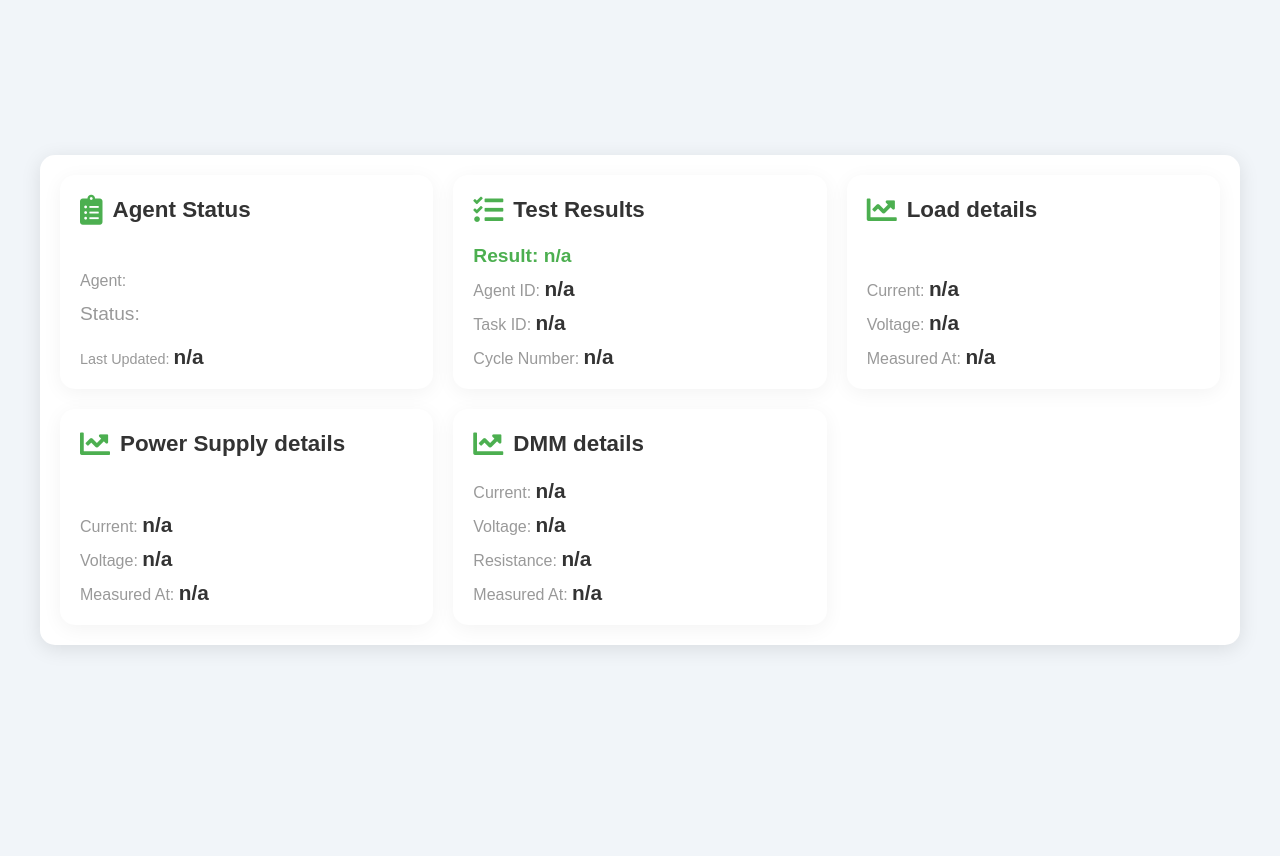
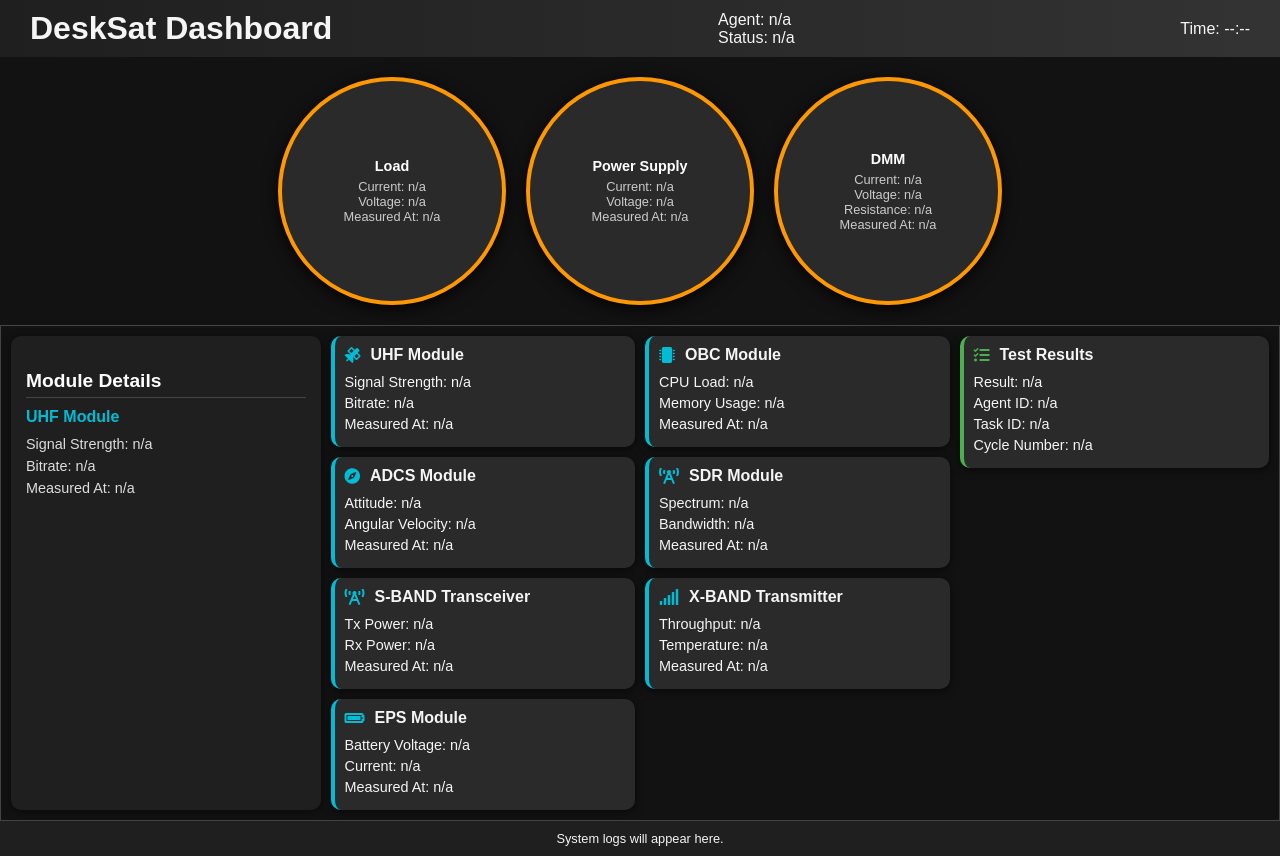
Before and after one commit to LiGuru/mini-scada, an Electron app: page gui/index.html in a window 1280 px wide. Before the commit the page ends 800 px from the top, so only its background shows below. Drawn offline with Linux system fonts and the light colour scheme; no server answers.

Commit message:
update gui add modules

```diff
--- a/gui/index.html
+++ b/gui/index.html
@@ -3,180 +3,163 @@
 <head>
     <meta charset="UTF-8">
     <meta name="viewport" content="width=device-width, initial-scale=1.0">
-    <title>Measurement Dashboard</title>
+    <title>DeskSat Dashboard</title>
     <link rel="stylesheet" href="https://cdnjs.cloudflare.com/ajax/libs/font-awesome/5.15.4/css/all.min.css">
-    <style>
-        * {
-            box-sizing: border-box;
-            margin: 0;
-            padding: 0;
-        }
-        body {
-            font-family: 'Arial', sans-serif;
-            background-color: #f1f5f9;
-            display: flex;
-            justify-content: center;
-            align-items: center;
-            height: 100vh;
-            margin: 0;
-            padding: 20px;
-        }
-
-        .dashboard {
-            display: grid;
-            grid-template-columns: repeat(auto-fill, minmax(300px, 1fr));
-            gap: 20px;
-            width: 100%;
-            max-width: 1200px;
-            padding: 20px;
-            background-color: white;
-            border-radius: 15px;
-            box-shadow: 0 4px 20px rgba(0, 0, 0, 0.1);
-        }
-
-        .card {
-            background-color: #fff;
-            border-radius: 15px;
-            box-shadow: 0 4px 20px rgba(0, 0, 0, 0.05);
-            padding: 20px;
-            display: flex;
-            flex-direction: column;
-            justify-content: space-between;
-            transition: transform 0.3s ease;
-        }
-
-        .card:hover {
-            transform: translateY(-10px);
-        }
-
-        .card-header {
-            display: flex;
-            align-items: center;
-            margin-bottom: 20px;
-        }
-
-        .card-header i {
-            font-size: 30px;
-            color: #4CAF50;
-            margin-right: 10px;
-        }
-
-        .card-header h3 {
-            font-size: 1.4rem;
-            font-weight: 600;
-            color: #333;
-        }
-
-        .card-body {
-            display: flex;
-            flex-direction: column;
-            gap: 10px;
-        }
-
-        .status, .result {
-            font-size: 1.2rem;
-            font-weight: bold;
-        }
-
-        .status.ready {
-            color: #4CAF50;
-        }
-
-        .status.failed {
-            color: #F44336;
-        }
-
-        .result.pass {
-            color: #4CAF50;
-        }
-
-        .result.fail {
-            color: #F44336;
-        }
-
-        .label {
-            color: #999;
-            font-weight: normal;
-        }
-
-        .value {
-            font-size: 1.3rem;
-            font-weight: bold;
-            color: #333;
-        }
-
-        .timestamp {
-            font-size: 0.9rem;
-            color: #777;
-            margin-top: 10px;
-        }
-    </style>
+    <link rel="stylesheet" href="styles/main.css">
+    <link rel="stylesheet" href="styles/modules.css">
+    <link rel="stylesheet" href="styles/instruments.css">
+    <link rel="stylesheet" href="styles/tests.css">
 </head>
 <body>
-
-<div class="dashboard">
-    <!-- Status Card -->
-    <div class="card">
-        <div class="card-header">
-            <i class="fas fa-clipboard-list"></i>
-            <h3>Agent Status</h3>
+    <div class="main-container">
+<header>
+    <div class="header-left">
+        <h1>DeskSat Dashboard</h1>
+    </div>
+    <div class="header-center">
+        <div>Agent: <span id="statusAgentId">n/a</span></div>
+        <div>Status: <span id="status">n/a</span></div>
+    </div>
+    <div class="header-right">
+        <div>Time: <span id="statusTimestamp">--:--</span></div>
+    </div>
+</header>
+        <div class="instrument-block">
+            <div class="instrument-circle" id="loadCircle">
+            <div class="circle-label">Load</div>
+            <div><span class="label">Current:</span> <span id="LoadCurrent">n/a</span></div>
+            <div><span class="label">Voltage:</span> <span id="LoadVoltage">n/a</span></div>
+            <div><span class="label">Measured At:</span> <span id="LoadMeasuredAt">n/a</span></div>
         </div>
-        <div class="card-body">
-            <div class="StatusAgentId"><span class="label">Agent: </span><span class="value" id="statusAgentId"></span> </div>
-            <div class="status ready"><span class="label">Status: </span><span class="value" id="status"></span> </div>
-            <div class="timestamp"><span class="label">Last Updated:</span> <span id="statusTimestamp" class="value">n/a</span></div>
+        <div class="instrument-circle" id="powerSupplyCircle">
+            <div class="circle-label">Power Supply</div>
+            <div><span class="label">Current:</span> <span id="PSCurrent">n/a</span></div>
+            <div><span class="label">Voltage:</span> <span id="PSVoltage">n/a</span></div>
+            <div><span class="label">Measured At:</span> <span id="PSMeasuredAt">n/a</span></div>
+        </div>
+        <div class="instrument-circle" id="dmmCircle">
+            <div class="circle-label">DMM</div>
+            <div><span class="label">Current:</span> <span id="DMMCurrent">n/a</span></div>
+            <div><span class="label">Voltage:</span> <span id="DMMVoltage">n/a</span></div>
+            <div><span class="label">Resistance:</span> <span id="DMMResistance">n/a</span></div>
+            <div><span class="label">Measured At:</span> <span id="DMMMeasuredAt">n/a</span></div>
         </div>
     </div>
 
-    <!-- Test Result Card -->
-    <div class="card">
-        <div class="card-header">
-            <i class="fas fa-tasks"></i>
-            <h3>Test Results</h3>
+<main>
+    <section class="sidebar-section">
+        <h3>Module Details</h3>
+        <div id="moduleDetailsContent">
+            <p>Select a module to see details.</p>
         </div>
-        <div class="card-body">
-            <div class="result pass" id="result">Result: n/a</div>
-            <div><span class="label">Agent ID:</span> <span id="agentId" class="value">n/a</span></div>
-            <div><span class="label">Task ID:</span> <span id="taskId" class="value">n/a</span></div>
-            <div><span class="label">Cycle Number:</span> <span id="cycleNumber" class="value">n/a</span></div>
+    </section>
+    <!-- Modules Section -->
+    <section class="modules-section">
+        <div class="card module-card" id="UHFId">
+            <div class="card-header">
+                <i class="fas fa-satellite"></i>
+                <h3>UHF Module</h3>
+            </div>
+            <div class="card-body">
+                <div><span class="label">Signal Strength:</span> <span id="UHFSignal">n/a</span></div>
+                <div><span class="label">Bitrate:</span> <span id="UHFBitrate">n/a</span></div>
+                <div><span class="label">Measured At:</span> <span id="UHFMeasuredAt">n/a</span></div>
+            </div>
         </div>
-    </div>
 
-    <!-- Measurement Details Card -->
-    <div class="card">
-        <div class="card-header">
-            <i class="fas fa-chart-line"></i>
-            <h3>Load details</h3>
+        <div class="card module-card" id="OBCId">
+            <div class="card-header">
+                <i class="fas fa-microchip"></i>
+                <h3>OBC Module</h3>
+            </div>
+            <div class="card-body">
+                <div><span class="label">CPU Load:</span> <span id="OBCCpuLoad">n/a</span></div>
+                <div><span class="label">Memory Usage:</span> <span id="OBCMemory">n/a</span></div>
+                <div><span class="label">Measured At:</span> <span id="OBCMeasuredAt">n/a</span></div>
+            </div>
         </div>
-        <div class="card-body" id="loadId">
-            <div><span class="label">Current:</span> <span id="LoadCurrent" class="value">n/a</span></div>
-            <div><span class="label">Voltage:</span> <span id="LoadVoltage" class="value">n/a</span></div>
-            <div><span class="label">Measured At:</span> <span id="LoadMeasuredAt" class="value">n/a</span></div>
+
+        <div class="card module-card" id="ADCSId">
+            <div class="card-header">
+                <i class="fas fa-compass"></i>
+                <h3>ADCS Module</h3>
+            </div>
+            <div class="card-body">
+                <div><span class="label">Attitude:</span> <span id="ADCSAttitude">n/a</span></div>
+                <div><span class="label">Angular Velocity:</span> <span id="ADCSAngularVelocity">n/a</span></div>
+                <div><span class="label">Measured At:</span> <span id="ADCSMeasuredAt">n/a</span></div>
+            </div>
         </div>
-    </div>
-    <div class="card">
-        <div class="card-header">
-            <i class="fas fa-chart-line"></i>
-            <h3>Power Supply details</h3>
+
+        <div class="card module-card" id="SDRId">
+            <div class="card-header">
+                <i class="fas fa-broadcast-tower"></i>
+                <h3>SDR Module</h3>
+            </div>
+            <div class="card-body">
+                <div><span class="label">Spectrum:</span> <span id="SDRSpectrum">n/a</span></div>
+                <div><span class="label">Bandwidth:</span> <span id="SDRBandwidth">n/a</span></div>
+                <div><span class="label">Measured At:</span> <span id="SDRMeasuredAt">n/a</span></div>
+            </div>
         </div>
-        <div class="card-body" id="powerSupplyId">
-            <div><span class="label">Current:</span> <span id="PSCurrent" class="value">n/a</span></div>
-            <div><span class="label">Voltage:</span> <span id="PSVoltage" class="value">n/a</span></div>
-            <div><span class="label">Measured At:</span> <span id="PSMeasuredAt" class="value">n/a</span></div>
+
+        <div class="card module-card" id="SBANDId">
+            <div class="card-header">
+                <i class="fas fa-broadcast-tower"></i>
+                <h3>S-BAND Transceiver</h3>
+            </div>
+            <div class="card-body">
+                <div><span class="label">Tx Power:</span> <span id="SBANDTxPower">n/a</span></div>
+                <div><span class="label">Rx Power:</span> <span id="SBANDRxPower">n/a</span></div>
+                <div><span class="label">Measured At:</span> <span id="SBANDMeasuredAt">n/a</span></div>
+            </div>
         </div>
-    </div>
-    <div class="card">
-        <div class="card-header">
-            <i class="fas fa-chart-line"></i>
-            <h3>DMM details</h3>
+
+        <div class="card module-card" id="XBANDId">
+            <div class="card-header">
+                <i class="fas fa-signal"></i>
+                <h3>X-BAND Transmitter</h3>
+            </div>
+            <div class="card-body">
+                <div><span class="label">Throughput:</span> <span id="XBANDThroughput">n/a</span></div>
+                <div><span class="label">Temperature:</span> <span id="XBANDTemp">n/a</span></div>
+                <div><span class="label">Measured At:</span> <span id="XBANDMeasuredAt">n/a</span></div>
+            </div>
         </div>
-        <div class="card-body" id="DmmId">
-            <div><span class="label">Current:</span> <span id="DMMCurrent" class="value">n/a</span></div>
-            <div><span class="label">Voltage:</span> <span id="DMMVoltage" class="value">n/a</span></div>
-            <div><span class="label">Resistance:</span> <span id="DMMResistance" class="value">n/a</span></div>
-            <div><span class="label">Measured At:</span> <span id="DMMMeasuredAt" class="value">n/a</span></div>
+
+        <div class="card module-card" id="EPSId">
+            <div class="card-header">
+                <i class="fas fa-battery-full"></i>
+                <h3>EPS Module</h3>
+            </div>
+            <div class="card-body">
+                <div><span class="label">Battery Voltage:</span> <span id="EPSVoltage">n/a</span></div>
+                <div><span class="label">Current:</span> <span id="EPSCurrent">n/a</span></div>
+                <div><span class="label">Measured At:</span> <span id="EPSMeasuredAt">n/a</span></div>
+            </div>
         </div>
-    </div>
+    </section>
+
+    <!-- Tests Section -->
+    <section class="tests-section">
+        <div class="card test-card">
+            <div class="card-header">
+                <i class="fas fa-tasks"></i>
+                <h3>Test Results</h3>
+            </div>
+            <div class="card-body">
+                <div>Result: <span id="result">n/a</span></div>
+                <div>Agent ID: <span id="agentId">n/a</span></div>
+                <div>Task ID: <span id="taskId">n/a</span></div>
+                <div>Cycle Number: <span id="cycleNumber">n/a</span></div>
+            </div>
+        </div>
+    </section>
+</main>
+
+<footer>
+    <div id="logs">System logs will appear here.</div>
+</footer>
 </div>
 
 <script type="module" src="renderer.js"></script>
--- a/gui/main.js
+++ b/gui/main.js
@@ -1,3 +1,7 @@
+require('electron-reload')(__dirname, {
+    electron: require(`${__dirname}/node_modules/electron`)
+});
+
 const { app, BrowserWindow, ipcMain, screen } = require('electron');
 
 const amqp = require('amqplib');
@@ -19,7 +23,7 @@ async function createWindow() {
             nodeIntegration: false
         }
     });
-    mainWindow.webContents.openDevTools();
+    // mainWindow.webContents.openDevTools();
 
     try {
         await mainWindow.loadFile('index.html');
--- a/gui/package.json
+++ b/gui/package.json
@@ -34,12 +34,13 @@
   "dependencies": {
     "amqplib": "^0.10.3"
   },
-    "repository": {
+  "repository": {
     "type": "git",
     "url": "https://github.com/nvlahovski-endurosat/mini-scada.git"
   },
   "devDependencies": {
     "electron": "^35.2.1",
-    "electron-builder": "^26.0.12"
+    "electron-builder": "^26.0.12",
+    "electron-reload": "^2.0.0-alpha.1"
   }
 }
--- a/gui/renderer.js
+++ b/gui/renderer.js
@@ -4,6 +4,28 @@ import { updateDMM } from './instruments/dmm.js';
 import {formatDate} from "./utils/helpers.js";
 
 const api = window.electronAPI;
+
+document.addEventListener('DOMContentLoaded', () => {
+    const moduleDetails = document.getElementById('moduleDetailsContent');
+    const moduleCards = document.querySelectorAll('.module-card');
+
+    function loadModuleDetails(card) {
+        const moduleName = card.querySelector('h3').textContent;
+        const details = card.querySelector('.card-body').innerHTML;
+        moduleDetails.innerHTML = `<h4>${moduleName}</h4>${details}`;
+    }
+
+    if (moduleCards.length > 0) {
+        loadModuleDetails(moduleCards[0]); // Зарежда първия модул по подразбиране
+    }
+
+    moduleCards.forEach(card => {
+        card.addEventListener('click', () => {
+            loadModuleDetails(card);
+        });
+    });
+});
+
 
 function updateAgentStatus(status) {
     const agentIdElement = document.getElementById('statusAgentId');
--- /dev/null
+++ b/gui/styles/instruments.css
@@ -0,0 +1,37 @@
+.instrument-block {
+    display: flex;
+    justify-content: center;
+    gap: 20px;
+    padding: 20px;
+}
+
+.instrument-circle {
+    width: 220px;
+    height: 220px;
+    background-color: #2a2a2a;
+    border-radius: 50%;
+    display: flex;
+    flex-direction: column;
+    justify-content: center;
+    align-items: center;
+    box-shadow: 0 4px 16px rgba(0, 0, 0, 0.8);
+    transition: transform 0.3s, box-shadow 0.3s;
+    border: 4px solid #ff9800;
+    color: #fff;
+}
+
+.instrument-circle:hover {
+    transform: scale(1.1);
+    box-shadow: 0 6px 24px rgba(0, 0, 0, 1);
+}
+
+.circle-label {
+    font-weight: bold;
+    margin-bottom: 5px;
+    font-size: 0.9rem;
+}
+
+.instrument-circle div:not(.circle-label) {
+    font-size: 0.8rem;
+    color: #ccc;
+}
--- /dev/null
+++ b/gui/styles/main.css
@@ -0,0 +1,137 @@
+body {
+    display: grid;
+    grid-template-areas:
+        "header header header"
+        "instruments modules tests"
+        "footer footer footer";
+    grid-template-columns: 1.5fr 3fr 1.5fr;
+    grid-template-rows: auto 1fr auto;
+    height: 100vh;
+    margin: 0;
+    font-family: Arial, sans-serif;
+    background-color: #121212;
+    color: #f5f5f5;
+}
+
+.main-container {
+    height: 100vh;
+    width: 100vw;
+    margin: 0;
+    font-family: Arial, sans-serif;
+    background-color: #121212;
+    color: #f5f5f5;
+}
+header {
+    grid-area: header;
+    display: flex;
+    justify-content: space-between;
+    align-items: center;
+    padding: 10px 20px;
+    background: linear-gradient(90deg, #1f1f1f, #333);
+}
+
+.header-left h1, .header-center, .header-right {
+    margin: 0 10px;
+}
+
+main {
+    display: grid;
+    grid-template-areas: "instruments modules tests";
+    grid-template-columns: 1.5fr 3fr 1.5fr;
+    grid-area: main;
+    gap: 10px;
+    padding: 10px;
+    min-width: 900px;
+    border: 1px solid #444;
+}
+
+.instruments-section {
+    grid-area: instruments;
+    display: flex;
+    flex-direction: column;
+    gap: 10px;
+}
+.modules-section {
+    grid-area: modules;
+    display: grid;
+    grid-template-columns: repeat(auto-fill, minmax(200px, 1fr));
+    gap: 10px;
+}
+.tests-section {
+    grid-area: tests;
+    display: flex;
+    flex-direction: column;
+    gap: 10px;
+}
+
+footer {
+    grid-area: footer;
+    background-color: #1f1f1f;
+    text-align: center;
+    padding: 10px;
+    font-size: 0.8rem;
+    clear: both;
+}
+
+.card {
+    background-color: #2a2a2a;
+    border-radius: 10px;
+    padding: 10px;
+    box-shadow: 0 2px 8px rgba(0, 0, 0, 0.6);
+    transition: transform 0.3s, box-shadow 0.3s;
+}
+
+.card:hover {
+    transform: translateY(-4px);
+    box-shadow: 0 4px 16px rgba(0, 0, 0, 0.8);
+}
+
+.card-header {
+    display: flex;
+    align-items: center;
+    margin-bottom: 10px;
+}
+
+.card-header i {
+    margin-right: 10px;
+}
+
+.card-header h3 {
+    margin: 0;
+    font-size: 1rem;
+}
+
+.card-body div {
+    margin-bottom: 5px;
+    font-size: 0.9rem;
+}
+.sidebar-section {
+    grid-area: instruments;
+    background-color: #1f1f1f;
+    padding: 15px;
+    border-radius: 10px;
+    box-shadow: 0 2px 8px rgba(0,0,0,0.5);
+    display: flex;
+    flex-direction: column;
+    justify-content: flex-start;
+    color: #fff;
+}
+
+.sidebar-section h3 {
+    margin-bottom: 10px;
+    border-bottom: 1px solid #444;
+    padding-bottom: 5px;
+    font-size: 1.2rem;
+}
+
+#moduleDetailsContent h4 {
+    margin: 0 0 10px;
+    font-size: 1rem;
+    color: #00bcd4;
+}
+
+#moduleDetailsContent div {
+    margin-bottom: 6px;
+    font-size: 0.9rem;
+    color: #ddd;
+}
--- /dev/null
+++ b/gui/styles/modules.css
@@ -0,0 +1,7 @@
+.module-card {
+    border-left: 4px solid #00bcd4;
+}
+
+.module-card .card-header i {
+    color: #00bcd4;
+}
--- /dev/null
+++ b/gui/styles/tests.css
@@ -0,0 +1,7 @@
+/* tests.css */
+.test-card {
+    border-left: 4px solid #4caf50;
+}
+.test-card .card-header i {
+    color: #4caf50;
+}
```
